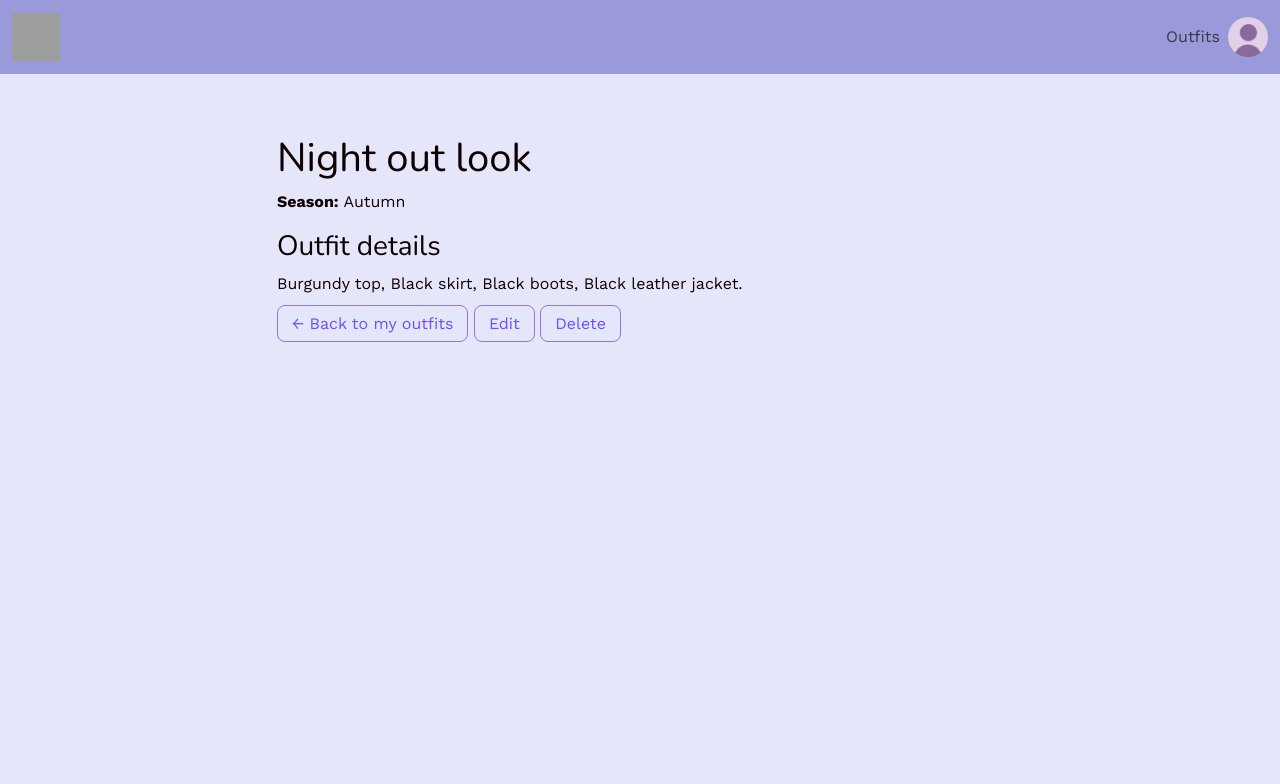
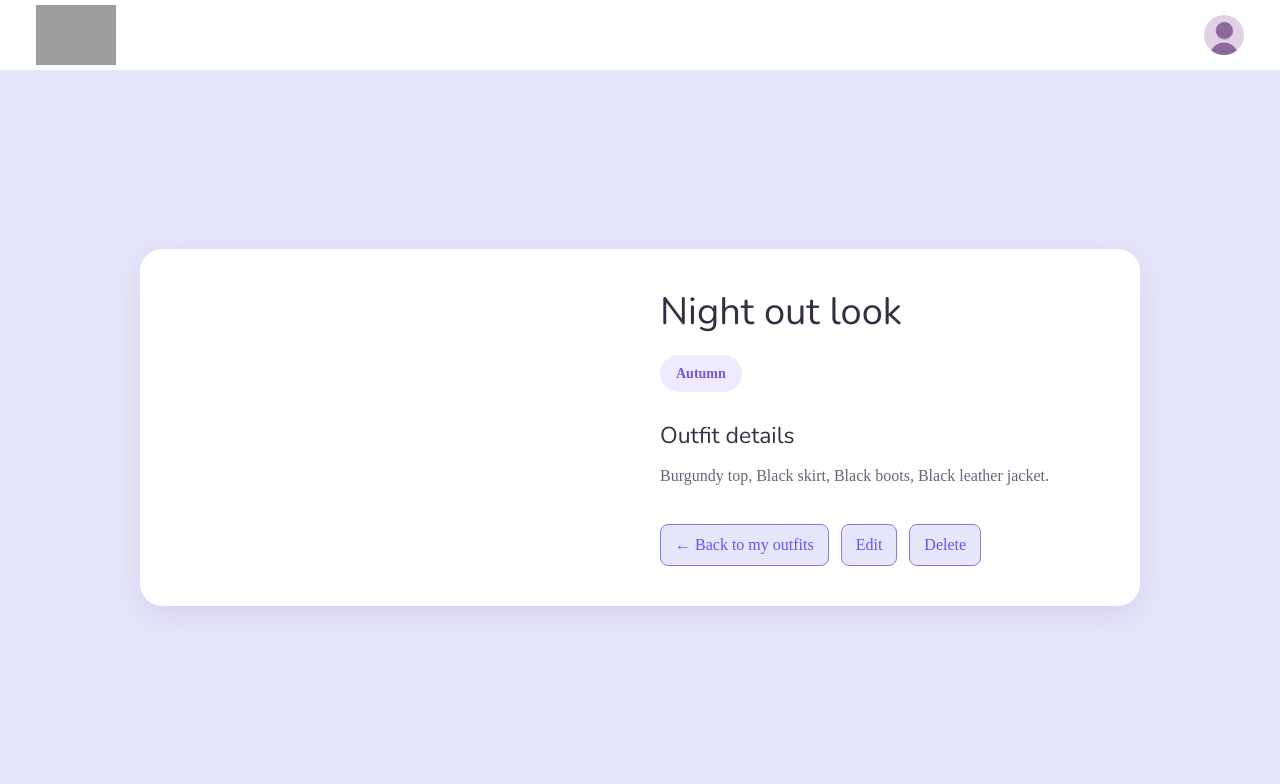
Before and after one commit to zviroxx/WEAR-WISE, a Rails app: page /outfits/1 in a window 1280 px wide. Shown: the top 784 px of the page. Run offline with Rails 7, Linux system fonts and the light colour scheme; a user stored in the database is signed in; data comes from the database, SQL or seed files in the repository; style sheets or scripts are compiled from the project's sources; some libraries are stand-ins or nearby versions; grey boxes are pictures that could not be loaded.

Commit message:
css improved

```diff
--- a/app/assets/stylesheets/application.scss
+++ b/app/assets/stylesheets/application.scss
@@ -43,6 +51,8 @@
 
 body {
   background-color: lavender;
+  color: #343044;
+  font-family: inherit;
 }
 
 .btn.btn-success {
@@ -227,17 +238,92 @@ body:has(.edit-profile-page) {
   color: #888;
 }
 
-.outfit-show {
-  max-width: 750px;
-  margin: 60px auto;
+/* OUTFIT SHOW PAGE */
+
+.outfit-show-container {
+  width: 100%;
+  min-height: calc(100vh - 85px);
+  display: flex;
+  justify-content: center;
+  align-items: center;
+  padding: 50px 30px;
+  box-sizing: border-box;
+}
+
+.outfit-show-card {
+  display: grid;
+  grid-template-columns: 1fr 1fr;
+  align-items: center;
+  gap: 40px;
+  max-width: 1000px;
+  width: 100%;
+  background: white;
+  padding: 40px;
+  border-radius: 22px;
+  box-shadow: 0 8px 30px rgba(80, 60, 130, 0.12);
+  box-sizing: border-box;
 }
 
 .outfit-show-image {
   width: 100%;
-  max-height: 500px;
+}
+
+.outfit-photo {
+  display: block;
+  width: 100%;
+  height: 430px;
   object-fit: cover;
   border-radius: 16px;
-  margin: 25px 0;
+}
+
+.outfit-show-content h1 {
+  font-size: 38px;
+  color: #343044;
+  margin-bottom: 20px;
+}
+
+.season-tag {
+  display: inline-block;
+  background: #eeeaff;
+  color: #7657d5;
+  padding: 8px 16px;
+  border-radius: 20px;
+  font-size: 14px;
+  font-weight: 600;
+}
+
+.outfit-description {
+  margin-top: 30px;
+}
+
+.outfit-description h3 {
+  color: #343044;
+  font-size: 23px;
+  margin-bottom: 12px;
+}
+
+.outfit-description p {
+  color: #686477;
+  font-size: 16px;
+  line-height: 1.7;
+}
+
+.outfit-actions {
+  display: flex;
+  flex-wrap: wrap;
+  gap: 12px;
+  margin-top: 35px;
+}
+
+@media (max-width: 768px) {
+  .outfit-show-card {
+    grid-template-columns: 1fr;
+    padding: 20px;
+  }
+
+  .outfit-photo {
+    height: 320px;
+  }
 }
 
 /* Create and Edit Outfit pages */
--- a/app/assets/stylesheets/components/_btn.scss
+++ b/app/assets/stylesheets/components/_btn.scss
@@ -10,6 +10,25 @@
 }
 
 .normal-btn:hover {
+  background: #D2C5FF;
+  color: #4F35C9;
+}
+
+.normal-btn-home {
+  background: lavender;
+  color: #6B4EFF;
+  border: 1px solid #8c77e0;
+  border-radius: 8px;
+  padding: 8px 14px;
+  cursor: pointer;
+  transition: 0.2s;
+  text-decoration: none;
+  margin-top: 20px;
+  margin-bottom: 60px;
+  display: inline-block;
+}
+
+.normal-btn-home:hover {
   background: #D2C5FF;
   color: #4F35C9;
 }
--- a/app/assets/stylesheets/components/_navbar.scss
+++ b/app/assets/stylesheets/components/_navbar.scss
@@ -1,6 +1,8 @@
 .navbar-lewagon {
   justify-content: space-between;
-  background: rgb(154, 154, 218);
+  background: white;
+  padding: 10px 24px;
+  height: 70px;
 }
 
 .navbar-lewagon .navbar-collapse {
@@ -8,7 +10,18 @@
 }
 
 .navbar-lewagon .navbar-brand img {
-  width: 40px;
+  width: 80px;
+  height: 65px;
+  object-fit: contain;
+}
+
+.dashboard-card img.ai-logo {
+  width: 250px !important;
+  height: 190px !important;
+  max-width: none !important;
+  object-fit: contain;
+  margin-bottom: 5px;
+  display: block;
 }
 
 .navbar-avatar {
--- a/app/views/outfits/index.html.erb
+++ b/app/views/outfits/index.html.erb
@@ -20,5 +20,5 @@
       <p>Your saved outfits will appear here.</p>
     </div>
   <% end %>
-  <%= link_to "Back to Home Page", root_path, class: "normal-btn" %>
+  <%= link_to "Back to Home Page", root_path, class: "normal-btn-home" %>
 </div>
--- a/app/views/outfits/show.html.erb
+++ b/app/views/outfits/show.html.erb
@@ -1,14 +1,29 @@
-<div class="container outfit-show">
+<div class="outfit-show-container">
+  <div class="outfit-show-card">
+    <div class="outfit-show-image">
+      <% if @outfit.photo.attached? %>
+        <%= cl_image_tag(@outfit.photo.key, class: "outfit-photo") %>
+      <% end %>
+    </div>
+    <div class="outfit-show-content">
       <h1><%= @outfit.name %></h1>
-  <% if @outfit.photo.attached? %>
-  <%= cl_image_tag(@outfit.photo.key, height:250, width:250) %>
-  <% end %>
-  <p><strong>Season:</strong> <%= @outfit.season %></p>
+      <span class="season-tag">
+        <%= @outfit.season %>
+      </span>
+      <div class="outfit-description">
         <h3>Outfit details</h3>
         <p><%= @outfit.details %></p>
+      </div>
+      <div class="outfit-actions">
         <%= link_to "← Back to my outfits", outfits_path, class: "normal-btn" %>
         <%= link_to "Edit", edit_outfit_path(@outfit), class: "normal-btn" %>
         <%= link_to "Delete", outfit_path(@outfit),
             class: "normal-btn",
-          data: { turbo_method: :delete, turbo_confirm: "Are you sure? \n\nThese changes cannot be reversed" } %>
+            data: {
+              turbo_method: :delete,
+              turbo_confirm: "Are you sure? \n\nThese changes cannot be reversed"
+            } %>
       </div>
+    </div>
+  </div>
+</div>
--- a/app/views/shared/_navbar.html.erb
+++ b/app/views/shared/_navbar.html.erb
@@ -1,7 +1,7 @@
 <div class="navbar navbar-expand-sm navbar-light navbar-lewagon">
   <div class="container-fluid">
     <%= link_to root_path, class: "navbar-brand" do %>
-      <%= image_tag "https://i.imgur.com/ao8S6Ms.png", style: "height:6vh; width: 6vh;" %>
+      <%= image_tag "https://i.imgur.com/ao8S6Ms.png" %>
     <% end %>
     <button class="navbar-toggler" type="button" data-bs-toggle="collapse" data-bs-target="#navbarSupportedContent" aria-controls="navbarSupportedContent" aria-expanded="false" aria-label="Toggle navigation">
       <span class="navbar-toggler-icon"></span>
@@ -9,9 +9,6 @@
     <div class="collapse navbar-collapse" id="navbarSupportedContent">
       <ul class="navbar-nav me-auto">
         <% if user_signed_in? %>
-          <li class="nav-item active">
-            <%= link_to "Outfits", outfits_path, class: "nav-link" %>
-          </li>
           <li class="nav-item dropdown">
             <% if current_user.profile_picture.attached? %>
               <%= image_tag current_user.profile_picture,
```
Also changed, not shown: other parts of app/assets/stylesheets/application.scss (+21 -12 lines), app/assets/stylesheets/pages/_home.scss (+55 -20 lines), app/views/pages/home.html.erb (+3 -3 lines), app/views/shared/_logedinhomepage.html.erb (+24 -35 lines). Lines whose indentation alone changed are shown as unchanged.
